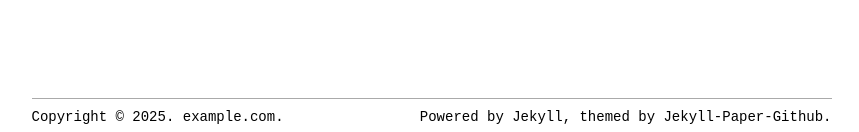
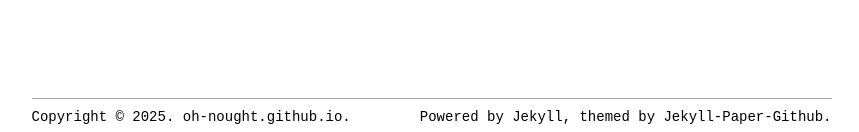
Before and after one commit to oh-nought/oh-nought.github.io, a Jekyll site: the page built from index.html, in a window 1280 px wide. Shown: the part 765-897 px from the top of the page, without its empty margins (201-1060 px from the left). Built offline with Jekyll 4.4.1, drawn with Linux system fonts in a browser that asks for light colours; the list of posts is cut into pages by our own code.

Commit message:
Test config

```diff
--- a/_config.yml
+++ b/_config.yml
@@ -4,13 +4,13 @@
 
 title: Your title
 email: your-email@example.com
-name: Your name
+name: Sanchezner Orange
 description: >- # this means to ignore newlines until "baseurl:"
   Write an awesome description for your new site here.
 keywords: [Your keywords]
 baseurl: '' # the subpath of your site, e.g. /`blog
-url: '' # the base hostname & protocol for your site, e.g. http://example.com
-domain: 'example.com' # the domain name for your site, e.g. example.com
+url: 'https://oh-nought.github.io/' # the base hostname & protocol for your site, e.g. http://example.com
+domain: 'oh-nought.github.io' # the domain name for your site, e.g. example.com
 language: en
 # Supported languages list:
 # en: English
```
